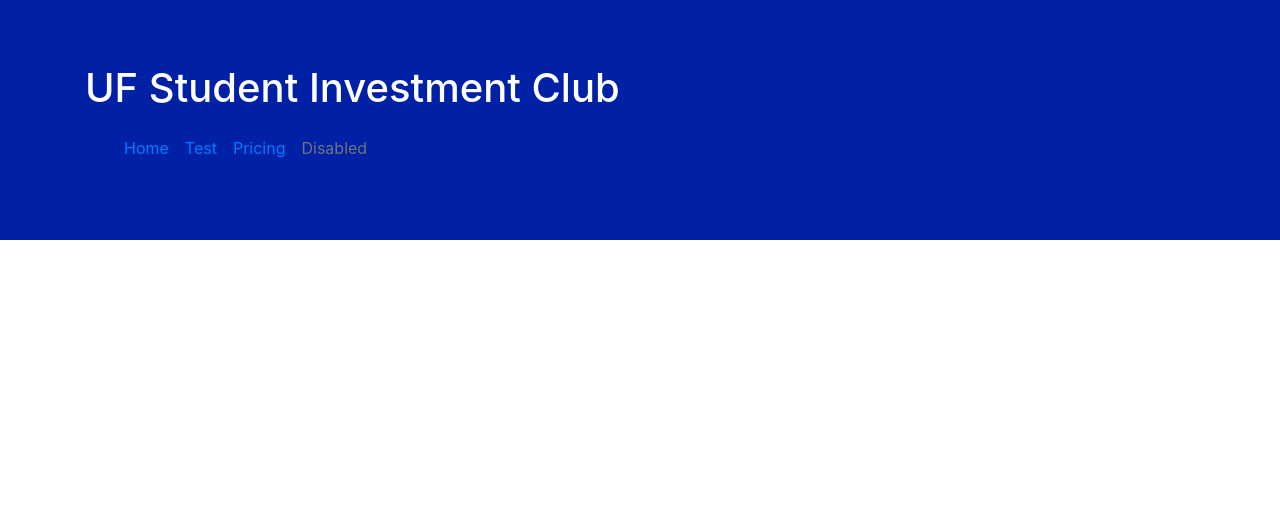
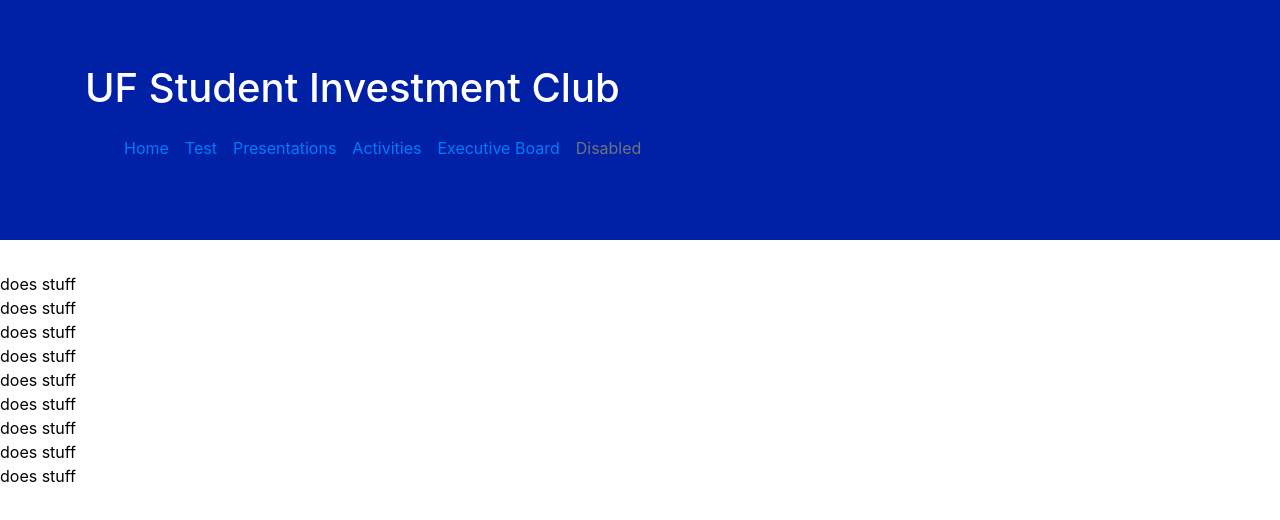
Before and after one commit to stevenrosenthal/Front-end-Practice, a React (Create React App) app in the folder client/: page /test in a window 1280 px wide. Shown: the top 520 px of the page. Built offline with nearby package versions, Linux system fonts and the light colour scheme.

Commit message:
working navbar - single file

```diff
--- a/client/src/App.js
+++ b/client/src/App.js
@@ -1,14 +1,14 @@
-
-import './App.css';
-import React from 'react';
-import {Route, BrowserRouter} from 'react-router-dom';
-import Home from './Home';
-import Test from './Test';
+import "./App.css";
+import React from "react";
+import { Route, BrowserRouter } from "react-router-dom";
+import Home from "./Home";
+import Test from "./Test";
+import Header from "./Header";
 
 function App() {
   return (
-
     <div className="App">
+      <Header />
       <BrowserRouter>
         <Route exact path="/" component={Home} />
         <Route exact path="/test" component={Test} />
--- /dev/null
+++ b/client/src/Header.css
@@ -0,0 +1,28 @@
+body {
+  background-color: white;
+}
+
+.jumbotron {
+  color: rgb(250, 70, 22);
+  background-color: rgb(0, 33, 165);
+}
+
+.navbar-header {
+  color: rgb(250, 70, 22);
+  background-color: rgb(0, 33, 165);
+}
+
+.container {
+  color: white;
+}
+
+.grid-container {
+  display: grid;
+  grid-template-columns: 1fr 1fr 1fr 1fr;
+  grid-template-rows: 1fr 1fr 1fr;
+  /*
+        gap: 10% 10%;
+      */
+  margin: 10%;
+  padding: 50px;
+}
--- a/client/src/Header.js
+++ b/client/src/Header.js
@@ -0,0 +1,71 @@
+import "./App.css";
+import "./Header.css";
+import React from "react";
+
+function Header() {
+  return (
+    <div>
+      <div class="jumbotron jumbotron-fluid">
+        <div class="container">
+          <h1>UF Student Investment Club</h1>
+          <nav class="navbar navbar-expand-lg navbar-header">
+            <div class="container-fluid">
+              <button
+                class="navbar-toggler"
+                type="button"
+                data-bs-toggle="collapse"
+                data-bs-target="#navbarNav"
+                aria-controls="navbarNav"
+                aria-expanded="false"
+                aria-label="Toggle navigation"
+              >
+                <span class="navbar-toggler-icon"></span>
+              </button>
+              <div class="collapse navbar-collapse" id="navbarNav">
+                <ul class="navbar-nav">
+                  <li class="nav-item">
+                    <a class="nav-link active" aria-current="page" href="/">
+                      Home
+                    </a>
+                  </li>
+                  <li class="nav-item">
+                    <a class="nav-link" href="/test">
+                      Test
+                    </a>
+                  </li>
+                  <li class="nav-item">
+                    <a class="nav-link" href="#">
+                      Presentations
+                    </a>
+                  </li>
+                  <li class="nav-item">
+                    <a class="nav-link" href="#">
+                      Activities
+                    </a>
+                  </li>
+                  <li class="nav-item">
+                    <a class="nav-link" href="#">
+                      Executive Board
+                    </a>
+                  </li>
+                  <li class="nav-item">
+                    <a
+                      class="nav-link disabled"
+                      href="#"
+                      tabindex="-1"
+                      aria-disabled="true"
+                    >
+                      Disabled
+                    </a>
+                  </li>
+                </ul>
+              </div>
+            </div>
+          </nav>
+        </div>
+      </div>
+    </div>
+  );
+}
+
+export default Header;
--- a/client/src/Home.js
+++ b/client/src/Home.js
@@ -5,65 +5,9 @@
 function Home() {
   return (
     <div>
-      <div class="jumbotron jumbotron-fluid fixed-top">
-        <div class="container">
-          <h1>UF Student Investment Club</h1>
-          <nav class="navbar navbar-expand-lg navbar-header">
-            <div class="container-fluid">
-              <button
-                class="navbar-toggler"
-                type="button"
-                data-bs-toggle="collapse"
-                data-bs-target="#navbarNav"
-                aria-controls="navbarNav"
-                aria-expanded="false"
-                aria-label="Toggle navigation"
-              >
-                <span class="navbar-toggler-icon"></span>
-              </button>
-              <div class="collapse navbar-collapse" id="navbarNav">
-                <ul class="navbar-nav">
-                  <li class="nav-item">
-                    <a class="nav-link active" aria-current="page" href="/">
-                      Home
-                    </a>
-                  </li>
-                  <li class="nav-item">
-                    <a class="nav-link" href="/test">
-                      Test
-                    </a>
-                  </li>
-                  <li class="nav-item">
-                    <a class="nav-link" href="#">
-                      Pricing
-                    </a>
-                  </li>
-                  <li class="nav-item">
-                    <a
-                      class="nav-link disabled"
-                      href="#"
-                      tabindex="-1"
-                      aria-disabled="true"
-                    >
-                      Disabled
-                    </a>
-                  </li>
-                </ul>
-              </div>
-            </div>
-          </nav>
-        </div>
-      </div>
+      <p>this does stuff</p>
     </div>
   );
 }
 
 export default Home;
-{
-  /*<p>This is a paragraph section.
-    sdfhsdjfhgsdhjgfjsdhgfhjsd
-</p>
-<a href="/test" class="btn btn-headers" role="test">To Test</a>
-<button type="button" class="btn btn-headers">header</button>
-<button type="Test" class="btn btn">Go to Test</button>*/
-}
--- a/client/src/Test.css
+++ b/client/src/Test.css
@@ -1,38 +1,4 @@
 body {
   background-color: white;
+  color: black;
 }
-
-.btn {
-  color: black;
-  background-color: blanchedalmond;
-}
-
-.btn-headers {
-  color: rgb(250, 70, 22);
-  background-color: rgb(39, 99, 219);
-}
-
-.jumbotron {
-  color: rgb(250, 70, 22);
-  background-color: rgb(0, 33, 165);
-}
-
-.navbar-header {
-  color: rgb(250, 70, 22);
-  background-color: rgb(0, 33, 165);
-}
-
-.container {
-  color: white;
-}
-
-.grid-container {
-  display: grid;
-  grid-template-columns: 1fr 1fr 1fr 1fr;
-  grid-template-rows: 1fr 1fr 1fr;
-  /*
-      gap: 10% 10%;
-    */
-  margin: 10%;
-  padding: 50px;
-}
--- a/client/src/Test.js
+++ b/client/src/Test.js
@@ -5,65 +5,17 @@
 function Test() {
   return (
     <div>
-      <div class="jumbotron jumbotron-fluid fixed-top">
-        <div class="container">
-          <h1>UF Student Investment Club</h1>
-          <nav class="navbar navbar-expand-lg navbar-header">
-            <div class="container-fluid">
-              <button
-                class="navbar-toggler"
-                type="button"
-                data-bs-toggle="collapse"
-                data-bs-target="#navbarNav"
-                aria-controls="navbarNav"
-                aria-expanded="false"
-                aria-label="Toggle navigation"
-              >
-                <span class="navbar-toggler-icon"></span>
-              </button>
-              <div class="collapse navbar-collapse" id="navbarNav">
-                <ul class="navbar-nav">
-                  <li class="nav-item">
-                    <a class="nav-link active" aria-current="page" href="/">
-                      Home
-                    </a>
-                  </li>
-                  <li class="nav-item">
-                    <a class="nav-link" href="/test">
-                      Test
-                    </a>
-                  </li>
-                  <li class="nav-item">
-                    <a class="nav-link" href="#">
-                      Pricing
-                    </a>
-                  </li>
-                  <li class="nav-item">
-                    <a
-                      class="nav-link disabled"
-                      href="#"
-                      tabindex="-1"
-                      aria-disabled="true"
-                    >
-                      Disabled
-                    </a>
-                  </li>
-                </ul>
-              </div>
-            </div>
-          </nav>
-        </div>
-      </div>
+      does stuff
+      <div>does stuff</div>
+      <div>does stuff</div>
+      <div>does stuff</div>
+      <div>does stuff</div>
+      <div>does stuff</div>
+      <div>does stuff</div>
+      <div>does stuff</div>
+      <div>does stuff</div>
     </div>
   );
 }
 
 export default Test;
-{
-  /*<p>This is a paragraph section.
-    sdfhsdjfhgsdhjgfjsdhgfhjsd
-</p>
-<a href="/test" class="btn btn-headers" role="test">To Test</a>
-<button type="button" class="btn btn-headers">header</button>
-<button type="Test" class="btn btn">Go to Test</button>*/
-}
```
